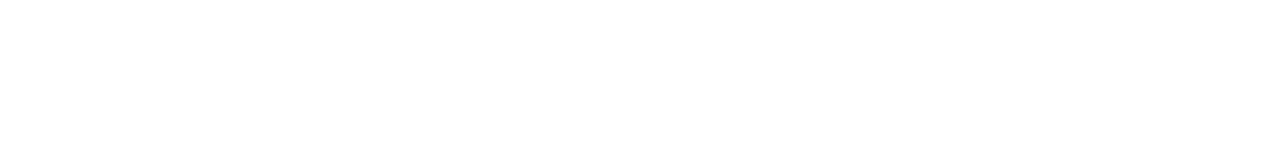
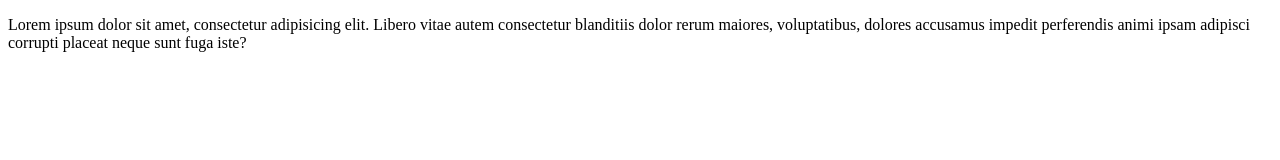
Before and after one commit to Gabrielaromeroreina/Github_ejercicio, a plain HTML site: page index.html in a window 1280 px wide. Drawn offline with Linux system fonts and the light colour scheme.

Commit message:
Agregue un parrafo

```diff
--- a/index.html
+++ b/index.html
@@ -1,12 +1,17 @@
 <!DOCTYPE html>
 <html lang="en">
-<head>
-  <meta charset="UTF-8">
-  <meta http-equiv="X-UA-Compatible" content="IE=edge">
-  <meta name="viewport" content="width=device-width, initial-scale=1.0">
-  <title>Document</title>
-</head>
-<body>
-
-</body>
+  <head>
+    <meta charset="UTF-8" />
+    <meta http-equiv="X-UA-Compatible" content="IE=edge" />
+    <meta name="viewport" content="width=device-width, initial-scale=1.0" />
+    <title>Document</title>
+  </head>
+  <body>
+    <p>
+      Lorem ipsum dolor sit amet, consectetur adipisicing elit. Libero vitae
+      autem consectetur blanditiis dolor rerum maiores, voluptatibus, dolores
+      accusamus impedit perferendis animi ipsam adipisci corrupti placeat neque
+      sunt fuga iste?
+    </p>
+  </body>
 </html>
```
